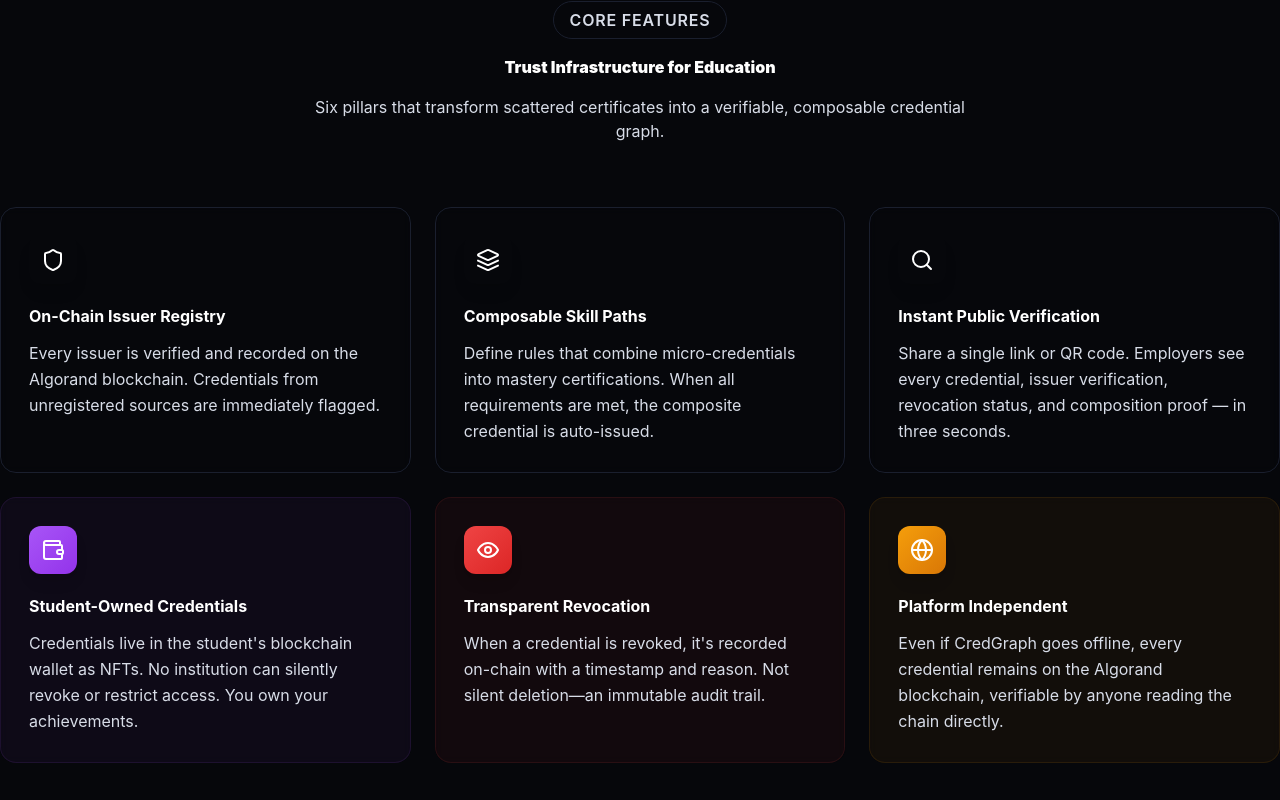
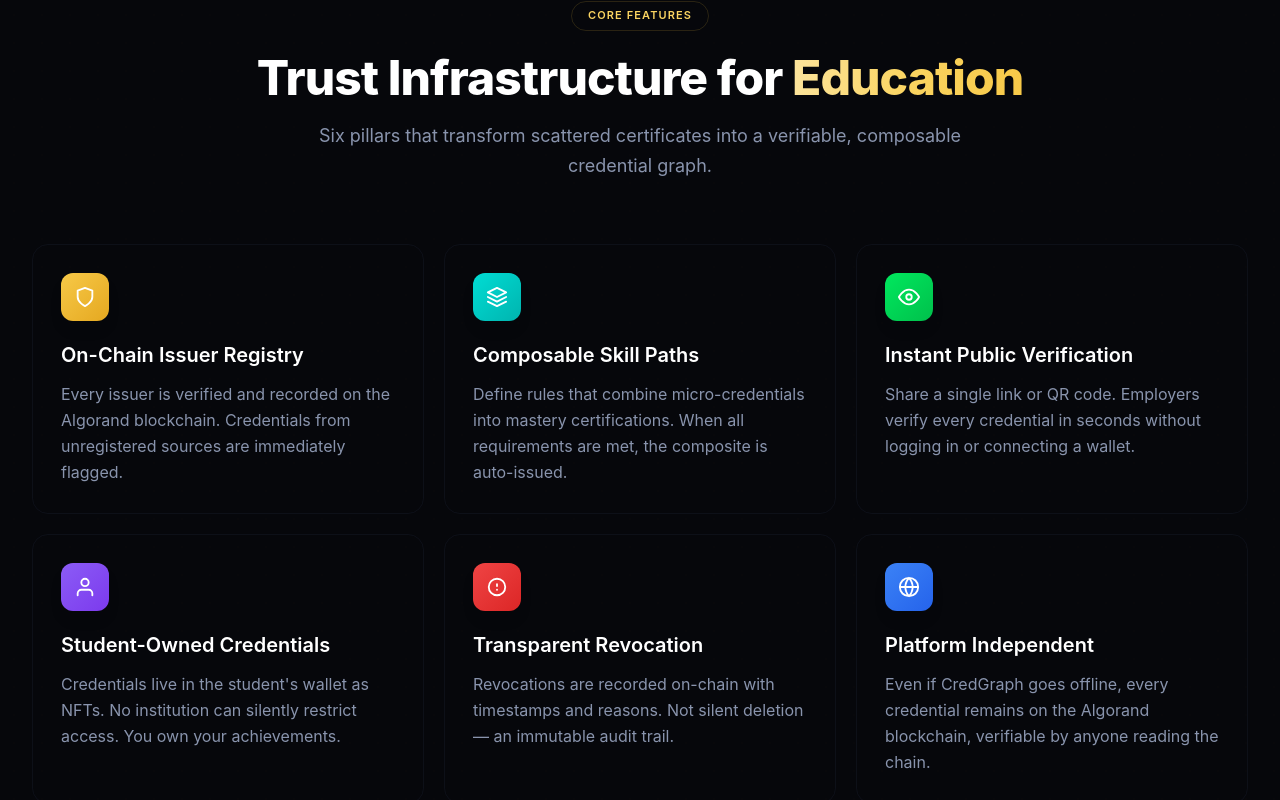
Before and after one commit to codewithayuu/credgraph, a Next.js app: page / in a window 1280 px wide. Shown: the part 1160-1960 px from the top of the page. Built offline with nearby package versions, Linux system fonts and the light colour scheme.

Commit message:
changed feature section ui

```diff
--- a/src/components/landing/FeaturesSection.tsx
+++ b/src/components/landing/FeaturesSection.tsx
@@ -3,119 +3,97 @@
 import React from "react";
 import { motion } from "framer-motion";
 import { useInView } from "react-intersection-observer";
-import {
-  Shield,
-  Layers,
-  Search,
-  Wallet,
-  GitBranch,
-  Eye,
-  Lock,
-  Globe,
-  Database,
-} from "lucide-react";
 
 const features = [
   {
-    icon: <Shield className="w-6 h-6" />,
     title: "On-Chain Issuer Registry",
-    description: "Every issuer is verified and recorded on the Algorand blockchain. Credentials from unregistered sources are immediately flagged.",
-    gradient: "from-brand-500 to-brand-600",
-    bgGlow: "bg-brand-500/5",
-    borderColor: "border-brand-500/10 hover:border-brand-500/30",
+    desc: "Every issuer is verified and recorded on the Algorand blockchain. Credentials from unregistered sources are immediately flagged.",
+    iconPath: "M12 22s8-4 8-10V5l-8-3-8 3v7c0 6 8 10 8 10z",
+    gradient: "from-gold-500 to-gold-600",
+    glow: "bg-gold-500/4",
+    borderHover: "hover:border-gold-500/20",
   },
   {
-    icon: <Layers className="w-6 h-6" />,
     title: "Composable Skill Paths",
-    description: "Define rules that combine micro-credentials into mastery certifications. When all requirements are met, the composite credential is auto-issued.",
-    gradient: "from-cyber-500 to-cyber-600",
-    bgGlow: "bg-cyber-500/5",
-    borderColor: "border-cyber-500/10 hover:border-cyber-500/30",
+    desc: "Define rules that combine micro-credentials into mastery certifications. When all requirements are met, the composite is auto-issued.",
+    iconPath: "M12 2L2 7l10 5 10-5-10-5zM2 17l10 5 10-5M2 12l10 5 10-5",
+    gradient: "from-electric-500 to-electric-600",
+    glow: "bg-electric-500/4",
+    borderHover: "hover:border-electric-500/20",
   },
   {
-    icon: <Search className="w-6 h-6" />,
     title: "Instant Public Verification",
-    description: "Share a single link or QR code. Employers see every credential, issuer verification, revocation status, and composition proof — in three seconds.",
-    gradient: "from-accent-500 to-accent-600",
-    bgGlow: "bg-accent-500/5",
-    borderColor: "border-accent-500/10 hover:border-accent-500/30",
+    desc: "Share a single link or QR code. Employers verify every credential in seconds without logging in or connecting a wallet.",
+    iconPath: "M1 12s4-8 11-8 11 8 11 8-4 8-11 8-11-8-11-8zM12 9a3 3 0 100 6 3 3 0 000-6z",
+    gradient: "from-neon-500 to-neon-600",
+    glow: "bg-neon-500/4",
+    borderHover: "hover:border-neon-500/20",
   },
   {
-    icon: <Wallet className="w-6 h-6" />,
     title: "Student-Owned Credentials",
-    description: "Credentials live in the student's blockchain wallet as NFTs. No institution can silently revoke or restrict access. You own your achievements.",
-    gradient: "from-purple-500 to-purple-600",
-    bgGlow: "bg-purple-500/5",
-    borderColor: "border-purple-500/10 hover:border-purple-500/30",
+    desc: "Credentials live in the student's wallet as NFTs. No institution can silently restrict access. You own your achievements.",
+    iconPath: "M20 21v-2a4 4 0 00-4-4H8a4 4 0 00-4 4v2M12 3a4 4 0 100 8 4 4 0 000-8z",
+    gradient: "from-violet-500 to-violet-600",
+    glow: "bg-violet-500/4",
+    borderHover: "hover:border-violet-500/20",
   },
   {
-    icon: <Eye className="w-6 h-6" />,
     title: "Transparent Revocation",
-    description: "When a credential is revoked, it's recorded on-chain with a timestamp and reason. Not silent deletion—an immutable audit trail.",
-    gradient: "from-red-500 to-red-600",
-    bgGlow: "bg-red-500/5",
-    borderColor: "border-red-500/10 hover:border-red-500/30",
+    desc: "Revocations are recorded on-chain with timestamps and reasons. Not silent deletion — an immutable audit trail.",
+    iconPath: "M12 9v2m0 4h.01M21 12a9 9 0 11-18 0 9 9 0 0118 0z",
+    gradient: "from-crimson-500 to-crimson-600",
+    glow: "bg-crimson-500/4",
+    borderHover: "hover:border-crimson-500/20",
   },
   {
-    icon: <Globe className="w-6 h-6" />,
     title: "Platform Independent",
-    description: "Even if CredGraph goes offline, every credential remains on the Algorand blockchain, verifiable by anyone reading the chain directly.",
-    gradient: "from-amber-500 to-amber-600",
-    bgGlow: "bg-amber-500/5",
-    borderColor: "border-amber-500/10 hover:border-amber-500/30",
+    desc: "Even if CredGraph goes offline, every credential remains on the Algorand blockchain, verifiable by anyone reading the chain.",
+    iconPath: "M12 2a10 10 0 100 20 10 10 0 000-20zM2 12h20M12 2a15.3 15.3 0 014 10 15.3 15.3 0 01-4 10 15.3 15.3 0 01-4-10 15.3 15.3 0 014-10z",
+    gradient: "from-azure-500 to-azure-600",
+    glow: "bg-azure-500/4",
+    borderHover: "hover:border-azure-500/20",
   },
 ];
 
 export const FeaturesSection: React.FC = () => {
-  const { ref, inView } = useInView({ triggerOnce: true, threshold: 0.1 });
+  const { ref, inView } = useInView({ triggerOnce: true, threshold: 0.08 });
 
   return (
     <section ref={ref} className="relative py-28 overflow-hidden">
-      <div className="absolute inset-0 mesh-bg opacity-40" />
+      <div className="absolute inset-0 dot-bg opacity-30" />
 
-      <div className="relative section-container">
-        <motion.div
-          initial={{ opacity: 0, y: 30 }}
-          animate={inView ? { opacity: 1, y: 0 } : {}}
-          transition={{ duration: 0.7 }}
-          className="text-center mb-16"
-        >
-          <span className="inline-block px-4 py-1.5 rounded-full bg-brand-500/10 border border-brand-500/20 text-caption font-semibold text-brand-400 uppercase tracking-wider mb-4">
+      <div className="relative section-wrapper">
+        <motion.div initial={{ opacity: 0, y: 24 }} animate={inView ? { opacity: 1, y: 0 } : {}} transition={{ duration: 0.6 }} className="text-center mb-16">
+          <span className="inline-block px-4 py-1.5 rounded-full bg-gold-500/8 border border-gold-500/15 text-micro text-gold-400 uppercase tracking-widest mb-5">
             Core Features
           </span>
-          <h2 className="text-display-sm md:text-display-md font-black text-white mb-4">
-            Trust Infrastructure for{" "}
-            <span className="gradient-text">Education</span>
+          <h2 className="text-d3 text-white mb-4">
+            Trust Infrastructure for <span className="text-gradient-gold">Education</span>
           </h2>
-          <p className="text-body-lg text-dark-400 max-w-2xl mx-auto">
+          <p className="text-b1 text-surface-400 max-w-2xl mx-auto">
             Six pillars that transform scattered certificates into a verifiable, composable credential graph.
           </p>
         </motion.div>
 
-        <div className="grid grid-cols-1 md:grid-cols-2 lg:grid-cols-3 gap-6">
-          {features.map((feature, i) => (
+        <div className="grid grid-cols-1 md:grid-cols-2 lg:grid-cols-3 gap-5">
+          {features.map((f, i) => (
             <motion.div
               key={i}
-              initial={{ opacity: 0, y: 30 }}
+              initial={{ opacity: 0, y: 24 }}
               animate={inView ? { opacity: 1, y: 0 } : {}}
-              transition={{ duration: 0.6, delay: i * 0.1 }}
+              transition={{ duration: 0.5, delay: i * 0.08 }}
             >
-              <div
-                className={`relative group h-full p-7 rounded-2xl ${feature.bgGlow} border ${feature.borderColor} backdrop-blur-sm transition-all duration-500 hover:shadow-2xl`}
-              >
-                <div className="absolute top-0 left-6 right-6 h-px bg-gradient-to-r from-transparent via-dark-600/50 to-transparent opacity-0 group-hover:opacity-100 transition-opacity duration-500" />
+              <div className={`group h-full p-7 rounded-2xl ${f.glow} border border-surface-800/40 ${f.borderHover} transition-all duration-400 hover:shadow-card-hover relative overflow-hidden`}>
+                <div className="absolute top-0 left-8 right-8 h-px bg-gradient-to-r from-transparent via-surface-700/30 to-transparent opacity-0 group-hover:opacity-100 transition-opacity duration-500" />
 
-                <div className={`w-12 h-12 rounded-xl bg-gradient-to-br ${feature.gradient} flex items-center justify-center text-white mb-5 shadow-lg group-hover:scale-110 transition-transform duration-300`}>
-                  {feature.icon}
+                <div className={`w-12 h-12 rounded-xl bg-gradient-to-br ${f.gradient} flex items-center justify-center mb-5 shadow-lg group-hover:scale-105 transition-transform duration-300`}>
+                  <svg width="22" height="22" viewBox="0 0 24 24" fill="none" stroke="white" strokeWidth="2" strokeLinecap="round" strokeLinejoin="round">
+                    <path d={f.iconPath} />
+                  </svg>
                 </div>
 
-                <h3 className="text-heading-md font-bold text-white mb-3">
-                  {feature.title}
-                </h3>
-
-                <p className="text-body-md text-dark-400 leading-relaxed">
-                  {feature.description}
-                </p>
+                <h3 className="text-h3 text-white mb-3">{f.title}</h3>
+                <p className="text-b2 text-surface-400 leading-relaxed">{f.desc}</p>
               </div>
             </motion.div>
           ))}
```
